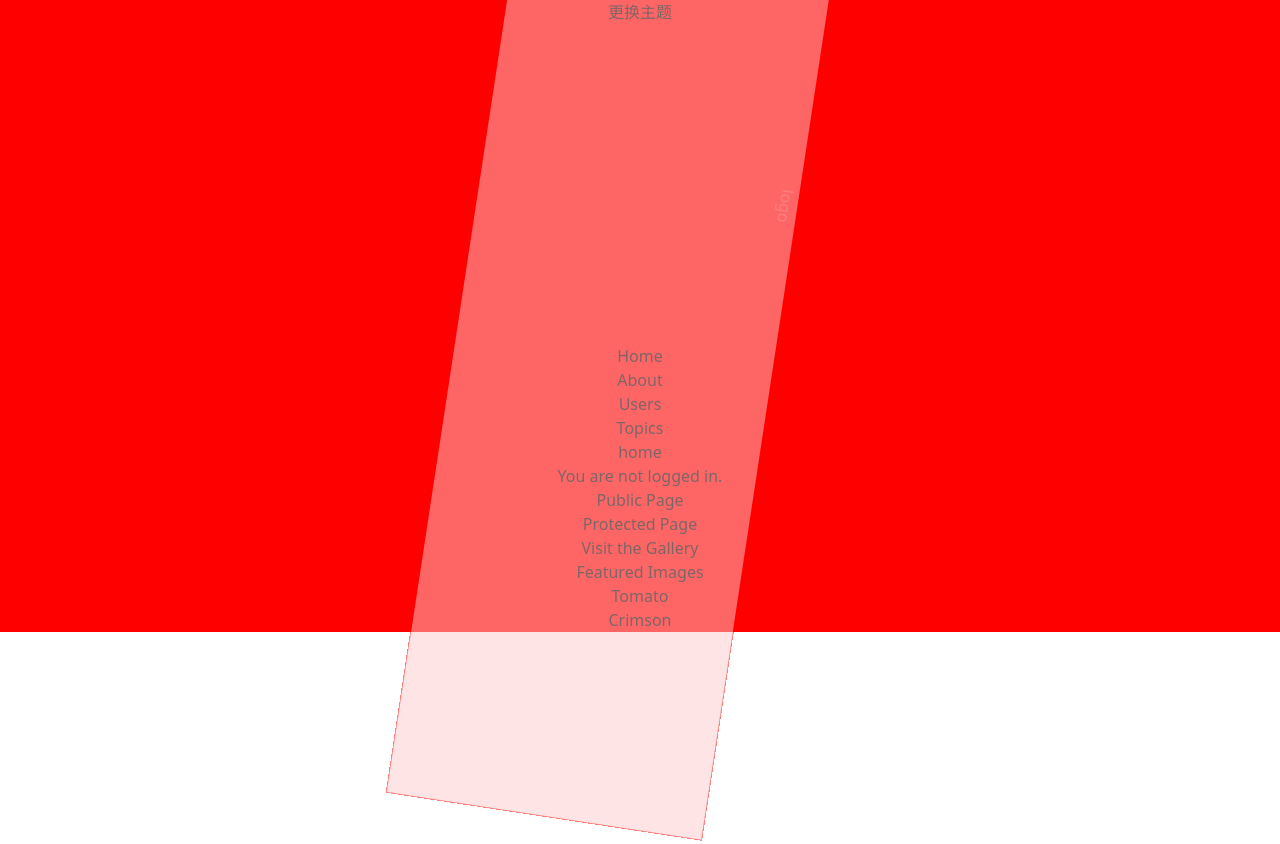
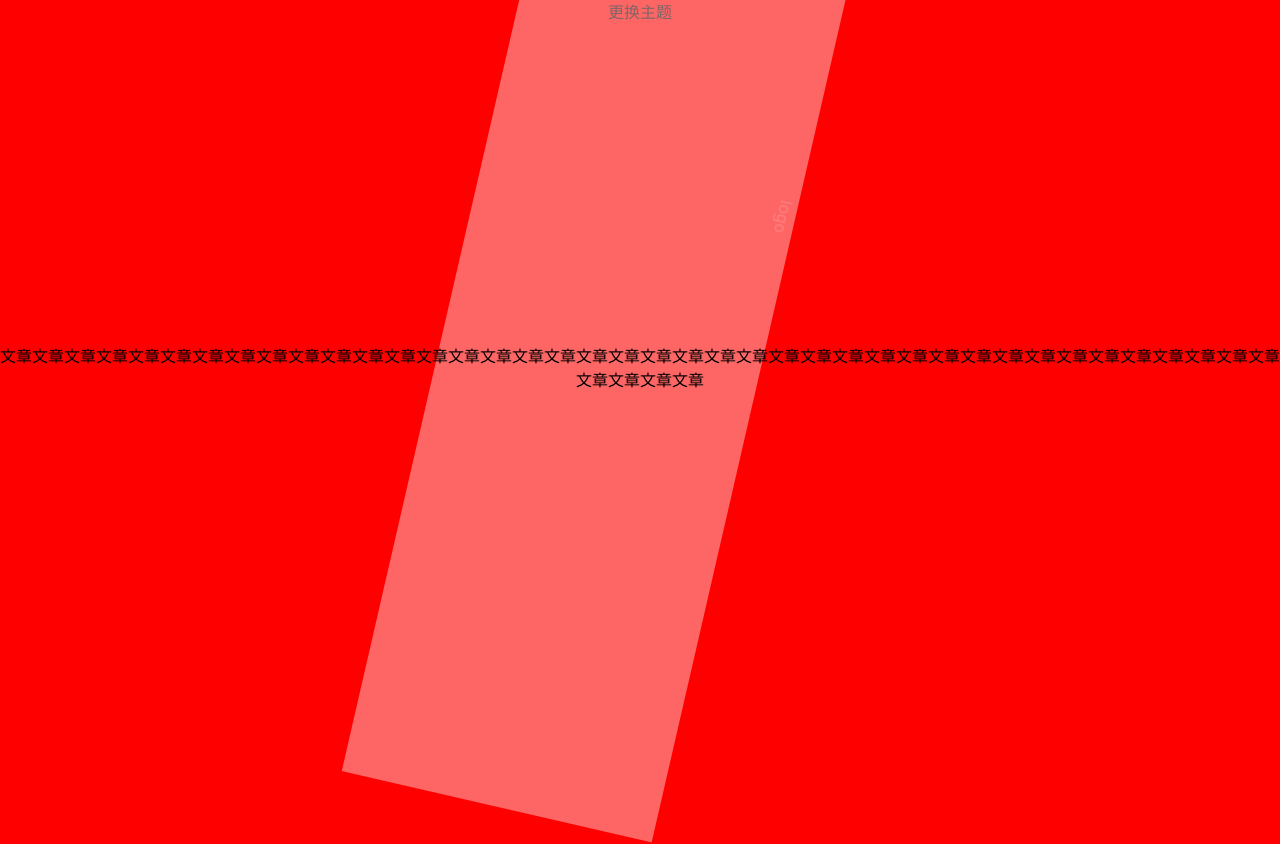
Before and after one commit to 776A0A/test-vite-react-ts, a React (Vite) app: page / in a window 1280 px wide. Shown: the top 844 px of the page. Built offline with nearby package versions, Linux system fonts and the light colour scheme.

Commit message:
chore: 添加两个tailwind的插件aspect-ratio、line-clamp

```diff
--- a/package.json
+++ b/package.json
@@ -17,6 +17,8 @@
     "@commitlint/cli": "^12.1.1",
     "@commitlint/config-conventional": "^12.1.1",
     "@rollup/plugin-alias": "^3.1.2",
+    "@tailwindcss/aspect-ratio": "^0.2.0",
+    "@tailwindcss/line-clamp": "^0.2.0",
     "@types/node": "^15.0.3",
     "@types/react": "^17.0.0",
     "@types/react-dom": "^17.0.0",
@@ -30,6 +32,7 @@
     "lint-staged": "^10.5.4",
     "postcss": "^8.2.13",
     "prettier": "2.2.1",
+    "sass": "^1.32.13",
     "tailwindcss": "^2.1.2",
     "typescript": "^4.1.2",
     "typescript-plugin-css-modules": "^3.2.0",
--- a/src/App.tsx
+++ b/src/App.tsx
@@ -22,6 +22,11 @@ function App() {
     >
       <button onClick={onThemeChange}>更换主题</button>
       <div className={classes['App-logo']}>logo</div>
+      <div className={`aspect-w-9 aspect-h-9`}>
+        <p>
+          文章文章文章文章文章文章文章文章文章文章文章文章文章文章文章文章文章文章文章文章文章文章文章文章文章文章文章文章文章文章文章文章文章文章文章文章文章文章文章文章文章文章文章文章
+        </p>
+      </div>
       <Router>
         <div>
           <nav>
--- a/tailwind.config.js
+++ b/tailwind.config.js
@@ -14,5 +14,11 @@ module.exports = {
   variants: {
     extend: {},
   },
-  plugins: [addBase(), addUtilities(), addComponents()],
+  plugins: [
+    addBase(),
+    addUtilities(),
+    addComponents(),
+    require('@tailwindcss/line-clamp'),
+    require('@tailwindcss/aspect-ratio'),
+  ],
 }
```
Also changed, not shown: 1 other file (tests, documents, lock files or other folders).
